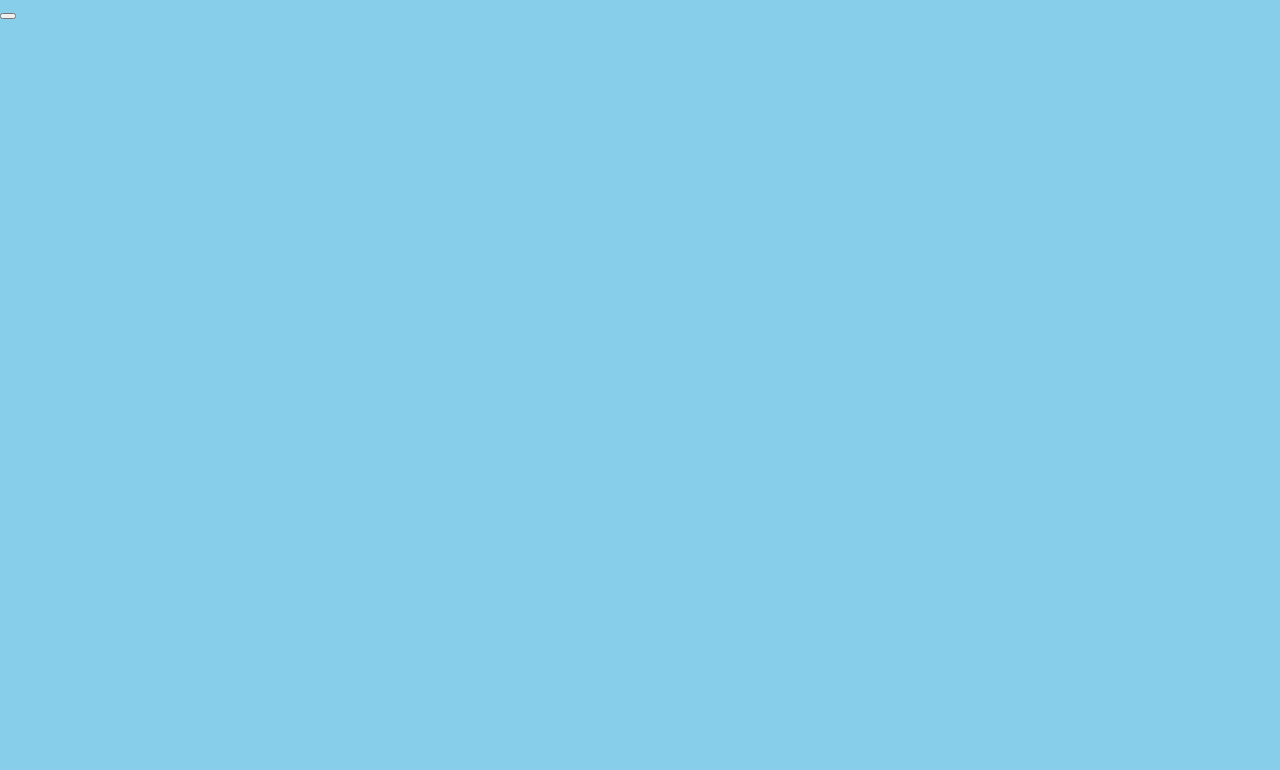
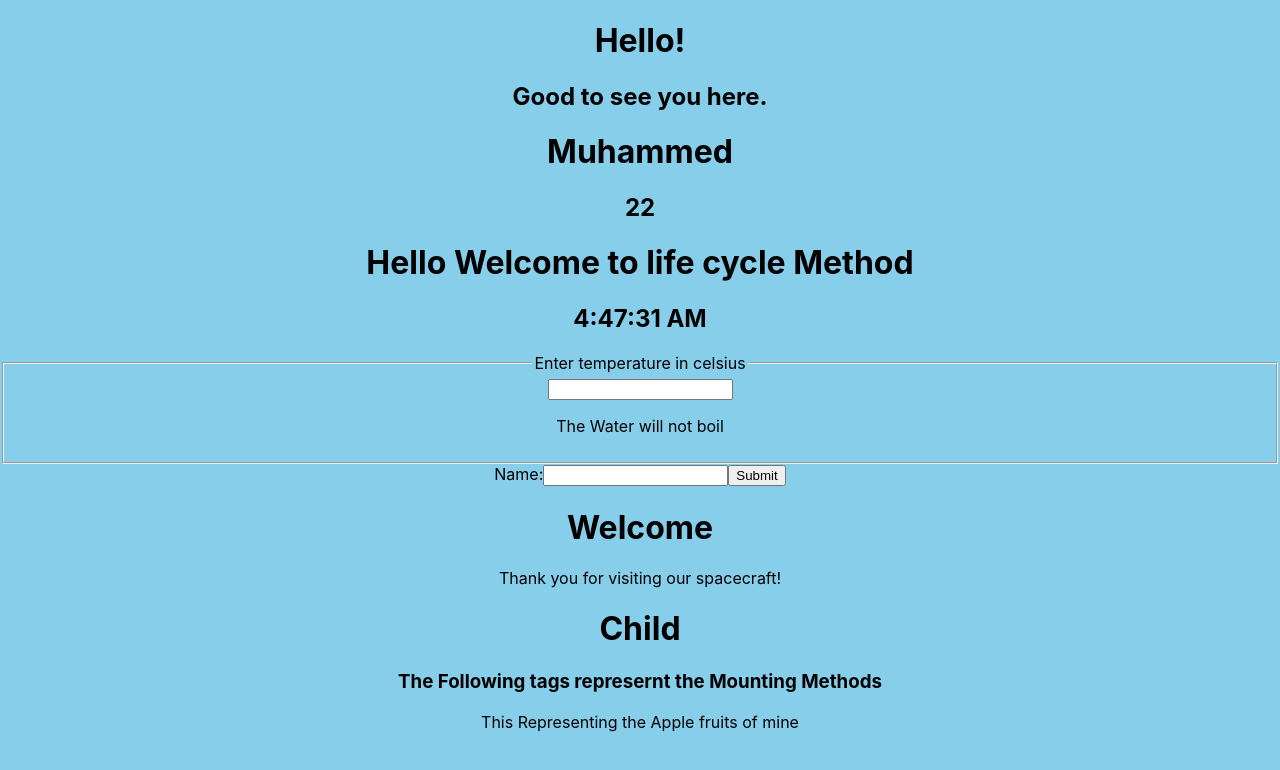
Before and after one commit to Mdhamza77/React, a React (Create React App) app: page / in a window 1280 px wide. Shown: the top 770 px of the page. Built offline with nearby package versions, Linux system fonts and the light colour scheme.

Commit message:
Implementation on life cycles of state

```diff
--- a/src/App.js
+++ b/src/App.js
@@ -4,6 +4,8 @@ import Props from './Props';
 import Class from './Class';
 import Stateup from './Stateup';
 import Forms from './Forms';
+import Composition from './Composition';
+import Lifecycle from './lifecycle';
 function App() {
 
   return (
@@ -19,6 +21,8 @@ function App() {
          <Class/>
          <Stateup/>
          <Forms/>
+         <Composition/>
+         <Lifecycle/>
 
 
   </div>
--- a/src/Composition.js
+++ b/src/Composition.js
@@ -1,12 +1,25 @@
 import React from 'react';
 
-
+function FancyBorder(props) {
+  return (
+    <div>
+      {props.children}
+      <h1>Child</h1>
+    </div>
+  );
+}
 
 const Composition = () => {
     return (
-        <div>
+        <FancyBorder color="blue">
+        <h1 className="Dialog-title"    >
+          Welcome
+        </h1>
+        <p className="Dialog-message">
+          Thank you for visiting our spacecraft!
+        </p>
+      </FancyBorder>
 
-        </div>
     );
 }
 
--- a/src/index.js
+++ b/src/index.js
@@ -7,26 +7,26 @@ import reportWebVitals from './reportWebVitals';
 const root = ReactDOM.createRoot(document.getElementById('root'))
 
 root.render(<App/>)
-class Examp extends React.Component {
-    constructor(props){
-        super(props);
-        this.state = {
-            value : ""
-        }
+// class Examp extends React.Component {
+//     constructor(props){
+//         super(props);
+//         this.state = {
+//             value : ""
+//         }
 
-    }
-    handle(){
-        console.log("Click handle")
-    }
-    render(){
-        return(
-            <button onClick={()=>{this.handle()}}></button>
-        )
-    }
-}
-export default Examp;
+//     }
+//     handle(){
+//         console.log("Click handle")
+//     }
+//     render(){
+//         return(
+//             <button onClick={()=>{this.handle()}}></button>
+//         )
+//     }
+// }
+// export default Examp;
 
-root.render(<Examp/>)
+// root.render(<Examp/>)
 
 
 
--- /dev/null
+++ b/src/lifecycle.js
@@ -0,0 +1,28 @@
+import React, { Component } from 'react';
+
+class Lifecycle extends Component {
+    constructor(props){
+        super(props);
+        this.state = {
+            favourite : "Watermelon"
+        }
+    }
+        componentDidMount(){
+            setInterval(
+                ()=>{
+                  this.setState ({favourite : "Apple"})
+                },100
+            )
+
+    }
+    render() {
+        return (
+            <div>
+                <h3>The Following tags represernt the Mounting Methods</h3>
+                <p>This Representing the {this.state.favourite} fruits of mine</p>
+            </div>
+        );
+    }
+}
+
+export default Lifecycle;
```
